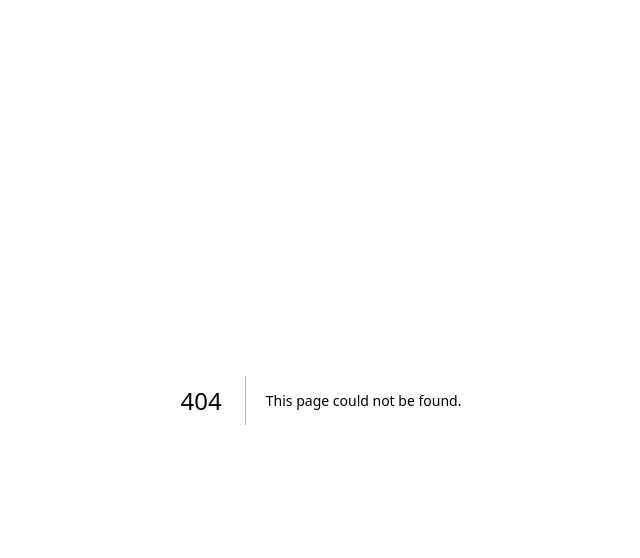
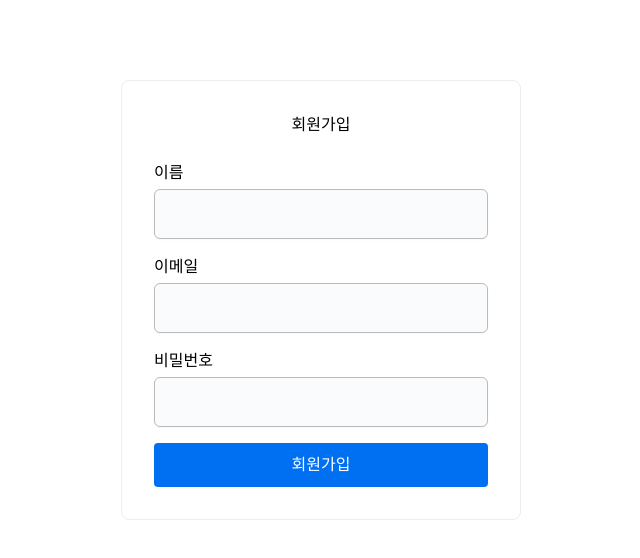
Before and after one commit to lee-dohyun/customer.front, a Next.js app: page /signup in a window 1280 px wide. Before the commit this address had no page. Shown: the top 558 px of the page, without its empty margins (319-959 px from the left). Built offline with nearby package versions, Linux system fonts and the light colour scheme.

Commit message:
회원가입 페이지 추가

```diff
--- /dev/null
+++ b/app/signup/page.tsx
@@ -0,0 +1,179 @@
+"use client";
+
+import { useState, Suspense } from "react";
+import { useSearchParams } from "next/navigation";
+
+function SignupForm() {
+  const [email, setEmail] = useState("");
+  const [password, setPassword] = useState("");
+  const [name, setName] = useState("");
+  const [error, setError] = useState("");
+  const [done, setDone] = useState(false);
+  const searchParams = useSearchParams();
+  const redirectUri = searchParams.get("redirect_uri") || "/mypage";
+
+  const handleSubmit = async (e: React.FormEvent) => {
+    e.preventDefault();
+    setError("");
+    if (!email || !password || !name) {
+      setError("이름, 이메일, 비밀번호를 모두 입력하세요.");
+      return;
+    }
+    try {
+      const res = await fetch("/api/auth/signup", {
+        method: "POST",
+        headers: { "Content-Type": "application/json" },
+        body: JSON.stringify({ email, password, name }),
+      });
+      if (res.status === 201) {
+        setDone(true);
+      } else if (res.status === 409) {
+        setError("이미 가입된 이메일입니다.");
+      } else {
+        setError("회원가입 중 오류가 발생했습니다.");
+      }
+    } catch (err) {
+      setError("회원가입 중 오류가 발생했습니다.");
+    }
+  };
+
+  if (done) {
+    const loginUrl = `/login?redirect_uri=${encodeURIComponent(redirectUri)}`;
+    return (
+      <div
+        style={{
+          maxWidth: 400,
+          margin: "80px auto",
+          padding: 32,
+          border: "1px solid #eee",
+          borderRadius: 8,
+          background: "#fff",
+          color: "#000",
+          textAlign: "center",
+        }}
+      >
+        <h2 style={{ marginBottom: 16 }}>가입이 완료되었습니다</h2>
+        <a href={loginUrl} style={{ color: "#0070f3" }}>
+          로그인하러 가기
+        </a>
+      </div>
+    );
+  }
+
+  return (
+    <div
+      style={{
+        maxWidth: 400,
+        margin: "80px auto",
+        padding: 32,
+        border: "1px solid #eee",
+        borderRadius: 8,
+        background: "#fff",
+        color: "#000",
+      }}
+    >
+      <h2 style={{ textAlign: "center", marginBottom: 24 }}>회원가입</h2>
+      <form onSubmit={handleSubmit}>
+        <div style={{ marginBottom: 16 }}>
+          <label htmlFor="name">이름</label>
+          <input
+            id="name"
+            type="text"
+            value={name}
+            onChange={(e) => setName(e.target.value)}
+            style={{
+              width: "100%",
+              padding: 12,
+              marginTop: 4,
+              border: "1.5px solid #bbb",
+              borderRadius: 6,
+              fontSize: 16,
+              background: "#fafbfc",
+              color: "#222",
+              outline: "none",
+              boxShadow: "0 1px 2px rgba(0,0,0,0.03)",
+              transition: "border 0.2s",
+            }}
+            required
+            onFocus={(e) => (e.target.style.border = "1.5px solid #0070f3")}
+            onBlur={(e) => (e.target.style.border = "1.5px solid #bbb")}
+          />
+        </div>
+        <div style={{ marginBottom: 16 }}>
+          <label htmlFor="email">이메일</label>
+          <input
+            id="email"
+            type="email"
+            value={email}
+            onChange={(e) => setEmail(e.target.value)}
+            style={{
+              width: "100%",
+              padding: 12,
+              marginTop: 4,
+              border: "1.5px solid #bbb",
+              borderRadius: 6,
+              fontSize: 16,
+              background: "#fafbfc",
+              color: "#222",
+              outline: "none",
+              boxShadow: "0 1px 2px rgba(0,0,0,0.03)",
+              transition: "border 0.2s",
+            }}
+            required
+            onFocus={(e) => (e.target.style.border = "1.5px solid #0070f3")}
+            onBlur={(e) => (e.target.style.border = "1.5px solid #bbb")}
+          />
+        </div>
+        <div style={{ marginBottom: 16 }}>
+          <label htmlFor="password">비밀번호</label>
+          <input
+            id="password"
+            type="password"
+            value={password}
+            onChange={(e) => setPassword(e.target.value)}
+            style={{
+              width: "100%",
+              padding: 12,
+              marginTop: 4,
+              border: "1.5px solid #bbb",
+              borderRadius: 6,
+              fontSize: 16,
+              background: "#fafbfc",
+              color: "#222",
+              outline: "none",
+              boxShadow: "0 1px 2px rgba(0,0,0,0.03)",
+              transition: "border 0.2s",
+            }}
+            required
+            onFocus={(e) => (e.target.style.border = "1.5px solid #0070f3")}
+            onBlur={(e) => (e.target.style.border = "1.5px solid #bbb")}
+          />
+        </div>
+        {error && (
+          <div style={{ color: "red", marginBottom: 16 }}>{error}</div>
+        )}
+        <button
+          type="submit"
+          style={{
+            width: "100%",
+            padding: 10,
+            background: "#0070f3",
+            color: "#fff",
+            border: "none",
+            borderRadius: 4,
+          }}
+        >
+          회원가입
+        </button>
+      </form>
+    </div>
+  );
+}
+
+export default function SignupPage() {
+  return (
+    <Suspense fallback={null}>
+      <SignupForm />
+    </Suspense>
+  );
+}
```
